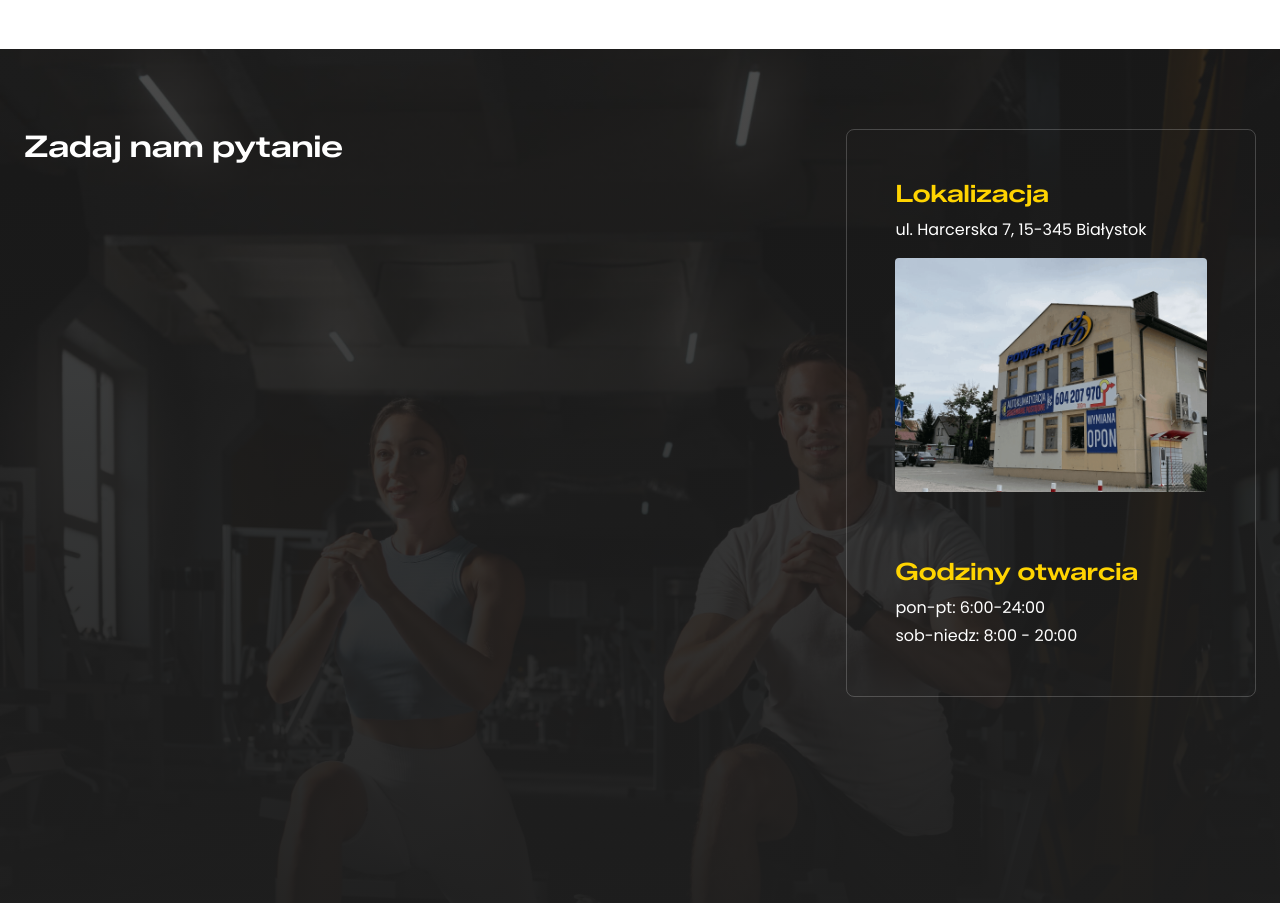
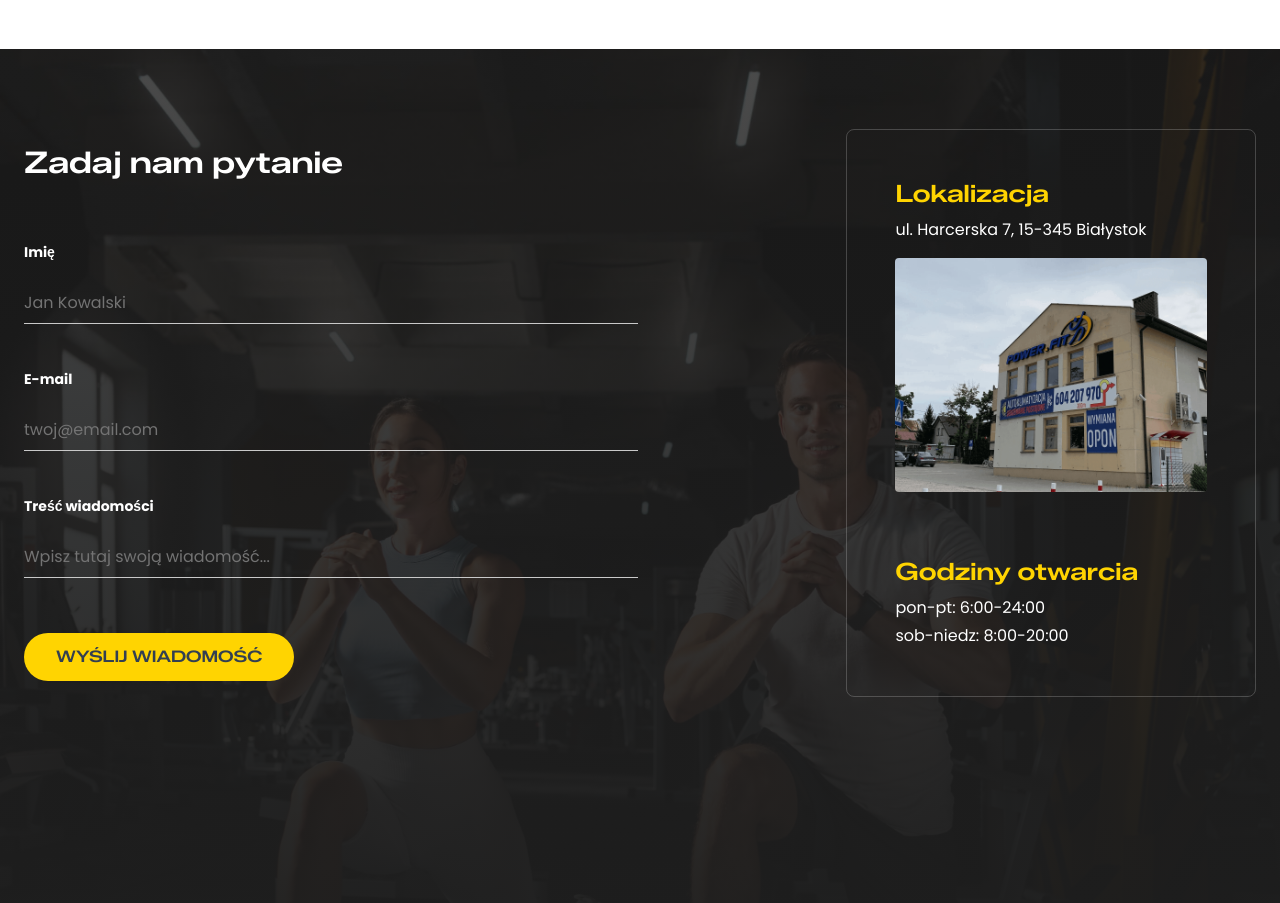
Before and after one commit to Szorcu/powerfit, a Next.js app: page / in a window 1280 px wide. Shown: the part 1940-2843 px from the top of the page. Built offline with nearby package versions, Linux system fonts and the light colour scheme.

Commit message:
Added "Contact" form skeleton

```diff
--- a/package.json
+++ b/package.json
@@ -13,6 +13,7 @@
     "quality:ts-check": "tsc --noEmit"
   },
   "dependencies": {
+    "@radix-ui/react-label": "^2.1.8",
     "@radix-ui/react-slot": "^1.2.4",
     "class-variance-authority": "0.7.1",
     "clsx": "2.1.1",
@@ -35,8 +36,8 @@
     "tw-animate-css": "1.4.0",
     "typescript": "5.9.3"
   },
-  "packageManager": "pnpm@10.24.0+sha512.01ff8ae71b4419903b65c60fb2dc9d34cf8bb6e06d03bde112ef38f7a34d6904c424ba66bea5cdcf12890230bf39f9580473140ed9c946fef328b6e5238a345a",
+  "packageManager": "pnpm@10.25.0+sha512.5e82639027af37cf832061bcc6d639c219634488e0f2baebe785028a793de7b525ffcd3f7ff574f5e9860654e098fe852ba8ac5dd5cefe1767d23a020a92f501",
   "volta": {
-    "node": "24.11.0"
+    "node": "24.11.1"
   }
 }
--- a/src/app/globals.css
+++ b/src/app/globals.css
@@ -56,7 +56,7 @@
   --accent-foreground: oklch(0.205 0 0);
   --destructive: oklch(0.577 0.245 27.325);
   --border: oklch(0.922 0 0);
-  --input: oklch(0.922 0 0);
+  --input: oklch(83.591% 0.0001 271.152);
   --ring: oklch(0.708 0 0);
   --chart-1: oklch(0.646 0.222 41.116);
   --chart-2: oklch(0.6 0.118 184.704);
--- /dev/null
+++ b/src/components/atoms/Input/Input.tsx
@@ -0,0 +1,23 @@
+import * as React from "react";
+
+import { cn } from "@/lib/utils";
+
+export function Input({
+  className,
+  type,
+  ...props
+}: React.ComponentProps<"input">) {
+  return (
+    <input
+      type={type}
+      data-slot="input"
+      className={cn(
+        "placeholder:text-muted-foreground selection:bg-primary selection:text-primary-foreground border-input w-full min-w-0 border-b pb-2 text-base transition-colors outline-none disabled:pointer-events-none disabled:cursor-not-allowed disabled:opacity-50",
+        "focus-visible:border-ring focus-visible:border-b-2 focus-visible:ring-0",
+        "aria-invalid:border-destructive aria-invalid:ring-0",
+        className,
+      )}
+      {...props}
+    />
+  );
+}
--- /dev/null
+++ b/src/components/atoms/Input/index.ts
@@ -0,0 +1 @@
+export * from "./Input";
--- /dev/null
+++ b/src/components/atoms/Label/Label.tsx
@@ -0,0 +1,24 @@
+"use client";
+
+import * as React from "react";
+import * as LabelPrimitive from "@radix-ui/react-label";
+
+import { cn } from "@/lib/utils";
+
+function Label({
+  className,
+  ...props
+}: React.ComponentProps<typeof LabelPrimitive.Root>) {
+  return (
+    <LabelPrimitive.Root
+      data-slot="label"
+      className={cn(
+        "flex items-center gap-2 text-sm leading-none font-medium font-semibold select-none group-data-[disabled=true]:pointer-events-none group-data-[disabled=true]:opacity-50 peer-disabled:cursor-not-allowed peer-disabled:opacity-50",
+        className,
+      )}
+      {...props}
+    />
+  );
+}
+
+export { Label };
--- /dev/null
+++ b/src/components/atoms/Label/index.ts
@@ -0,0 +1 @@
+export * from "./Label";
--- /dev/null
+++ b/src/components/atoms/Textarea/Textarea.tsx
@@ -0,0 +1,19 @@
+import * as React from "react";
+
+import { cn } from "@/lib/utils";
+
+export function Textarea({
+  className,
+  ...props
+}: React.ComponentProps<"textarea">) {
+  return (
+    <textarea
+      data-slot="textarea"
+      className={cn(
+        "border-input selection:bg-primary selection:text-primary-foreground placeholder:text-muted-foreground focus-visible:border-ring aria-invalid:border-destructive field-sizing-content w-full border-b pb-2 text-base transition-colors outline-none disabled:cursor-not-allowed disabled:opacity-50 aria-invalid:ring-0",
+        className,
+      )}
+      {...props}
+    />
+  );
+}
--- /dev/null
+++ b/src/components/atoms/Textarea/index.ts
@@ -0,0 +1 @@
+export * from "./Textarea";
--- a/src/components/organisms/ContactSection/ContactSection.tsx
+++ b/src/components/organisms/ContactSection/ContactSection.tsx
@@ -1,11 +1,60 @@
+import { Button } from "@/components/atoms/Button";
+import { Input } from "@/components/atoms/Input";
+import { Label } from "@/components/atoms/Label";
+import { Textarea } from "@/components/atoms/Textarea/Textarea";
 import Image from "next/image";
 
 export const ContactSection = () => {
   return (
     <section className="mb-52 flex w-full justify-center text-white">
       <div className="container grid grid-cols-[3fr_2fr] gap-52">
-        <div>
+        <div className="flex flex-col gap-16 py-4">
           <h2>Zadaj nam pytanie</h2>
+
+          <form className="flex flex-col gap-12" action="">
+            <div>
+              <Label className="mb-8" htmlFor="name">
+                Imię
+              </Label>
+              <Input
+                id="name"
+                name="name"
+                placeholder="Jan Kowalski"
+                required
+              />
+            </div>
+
+            <div>
+              <Label className="mb-8" htmlFor="email">
+                E-mail
+              </Label>
+              <Input
+                id="email"
+                name="email"
+                type="email"
+                placeholder="twoj@email.com"
+                required
+              />
+            </div>
+
+            <div>
+              <Label className="mb-8" htmlFor="message">
+                Treść wiadomości
+              </Label>
+              <Textarea
+                className="resize-none"
+                id="message"
+                name="message"
+                rows={4}
+                placeholder="Wpisz tutaj swoją wiadomość..."
+                required
+              />
+            </div>
+
+            <Button className="w-fit" type="submit">
+              Wyślij wiadomość
+            </Button>
+          </form>
         </div>
 
         <aside className="flex flex-col gap-16 rounded-lg border border-white/20 p-12">
@@ -23,7 +72,7 @@ export const ContactSection = () => {
           <div className="flex flex-col gap-1">
             <h3 className="text-primary mb-1">Godziny otwarcia</h3>
             <p>pon-pt: 6:00-24:00</p>
-            <p>sob-niedz: 8:00 - 20:00</p>
+            <p>sob-niedz: 8:00-20:00</p>
           </div>
         </aside>
       </div>
--- a/src/components/organisms/Navbar/Navbar.tsx
+++ b/src/components/organisms/Navbar/Navbar.tsx
@@ -29,7 +29,7 @@ export const Navbar = () => {
       className={cn(
         "fixed top-0 z-50 flex w-full justify-center border-b text-white transition-[padding,background-color,backdrop-filter,border-color,box-shadow] duration-300 ease-in-out",
         isStick
-          ? "border-white/20 bg-[#222222]/50 py-3 shadow-md backdrop-blur-md xl:py-4"
+          ? "border-white/20 bg-[#222222]/30 py-3 shadow-md backdrop-blur-md xl:py-4"
           : "border-transparent bg-transparent py-6 xl:py-12",
       )}
     >
```
Also changed, not shown: 1 other file (tests, documents, lock files or other folders).
